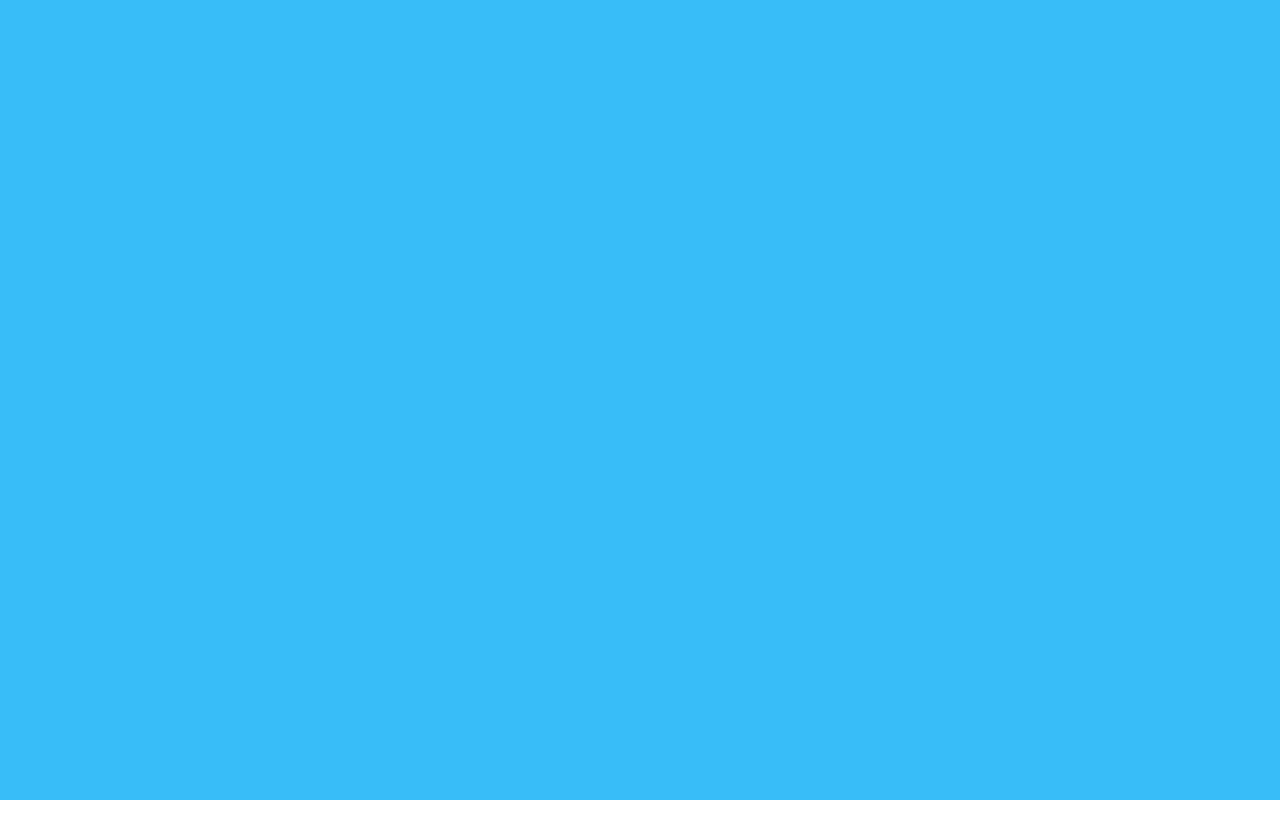
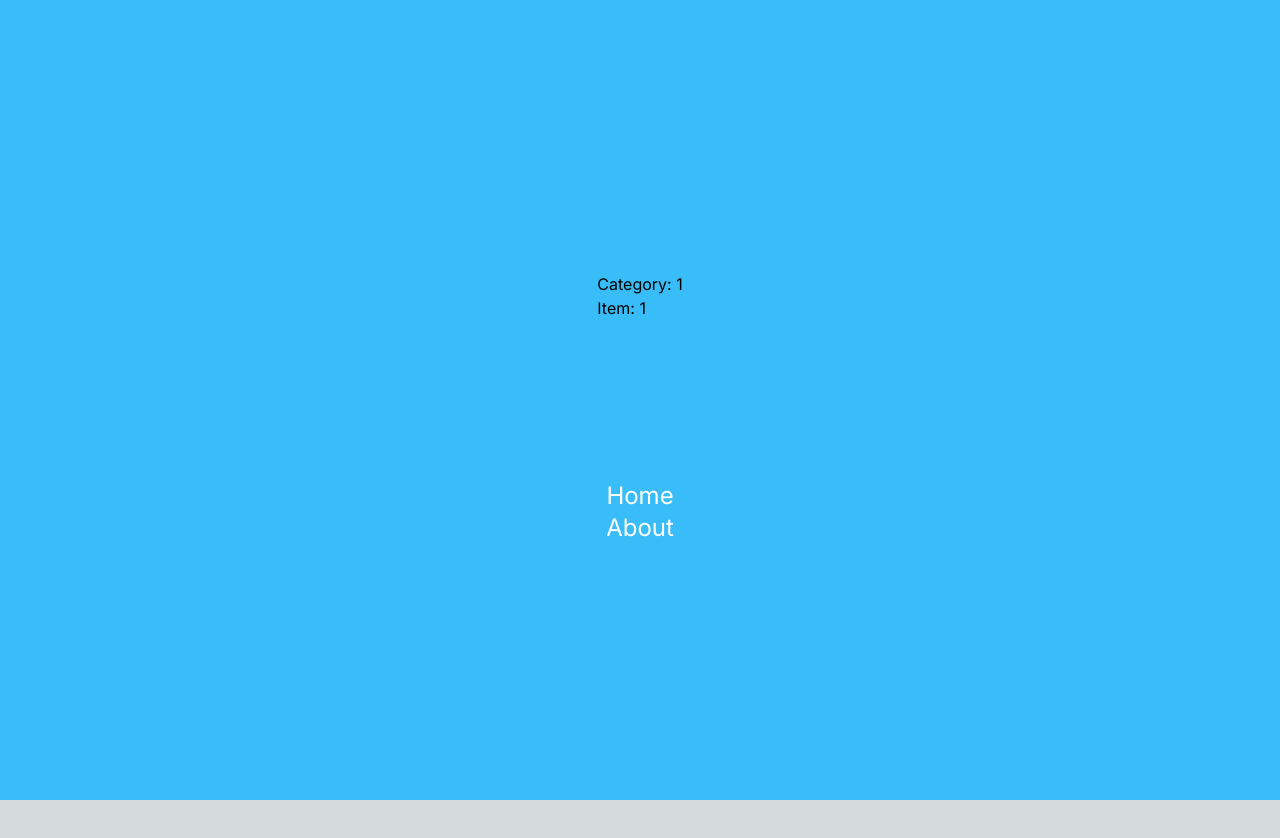
Before and after one commit to spaceofin/nextjs-prac, a Next.js app in the folder nextjs-ts-practice/: page /products/1/1 in a window 1280 px wide. Before the commit this address had no page. Shown: the top 838 px of the page. After the commit the page ends 800 px from the top, so only its background shows below. Built offline with nearby package versions, Linux system fonts and the light colour scheme.

Commit message:
[nextjs-ts-practice]feat: add blog, products, shop page for dynamic routing practice

```diff
--- /dev/null
+++ b/nextjs-ts-practice/app/blog/[slug]/page.tsx
@@ -0,0 +1,3 @@
+export default function Page({ params }: { params: { slug: string } }) {
+  return <div>My Post: {params.slug}</div>;
+}
--- a/nextjs-ts-practice/app/components/background.tsx
+++ b/nextjs-ts-practice/app/components/background.tsx
@@ -1,3 +1,3 @@
 export default function Background() {
-  return <div className="fixed bg-sky-400 z-0 h-screen w-screen" />;
+  return <div className="fixed bg-sky-400 z-[-1] h-screen w-screen" />;
 }
--- /dev/null
+++ b/nextjs-ts-practice/app/products/[categoryId]/[itemId]/page.tsx
@@ -0,0 +1,16 @@
+export default function ProductsPage({
+  params,
+}: {
+  params: {
+    categoryId: string;
+    itemId: string;
+  };
+}) {
+  const { categoryId, itemId } = params;
+  return (
+    <div>
+      <div>Category: {categoryId}</div>
+      <div>Item: {itemId}</div>
+    </div>
+  );
+}
--- /dev/null
+++ b/nextjs-ts-practice/app/shop/[[...slug]]/page.tsx
@@ -0,0 +1,22 @@
+export default function ShopPage({ params }: { params: { slug?: string[] } }) {
+  const { slug } = params;
+
+  if (!slug) {
+    return <div>This is Shop Page</div>;
+  }
+
+  if (slug.length === 1) {
+    return <div>First level: {slug[0]}</div>;
+  }
+
+  if (slug.length === 2) {
+    return (
+      <div>
+        <div>First level: {slug[0]}</div>
+        <div>Second level: {slug[1]}</div>
+      </div>
+    );
+  }
+
+  return <div>Current Path: {slug.join("/")}</div>;
+}
```
